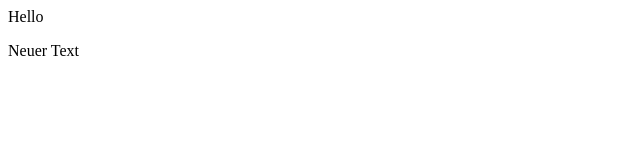
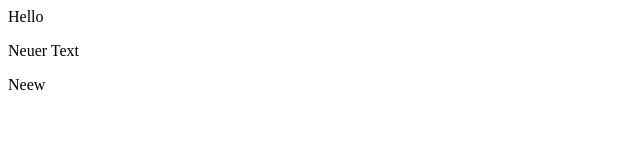
Before and after one commit to serverlocal017/GitLearn, a plain HTML site: page index.html in a window 1280 px wide. Shown: the full height of the page, 0-640 px from the left. Drawn offline with Linux system fonts and the light colour scheme.

Commit message:
Neew eingefügt

```diff
--- a/index.html
+++ b/index.html
@@ -1,4 +1,5 @@
 <html>
 	<p>Hello</p>
 	<p>Neuer Text</p>
+	<p>Neew</p>
 </html>
```
